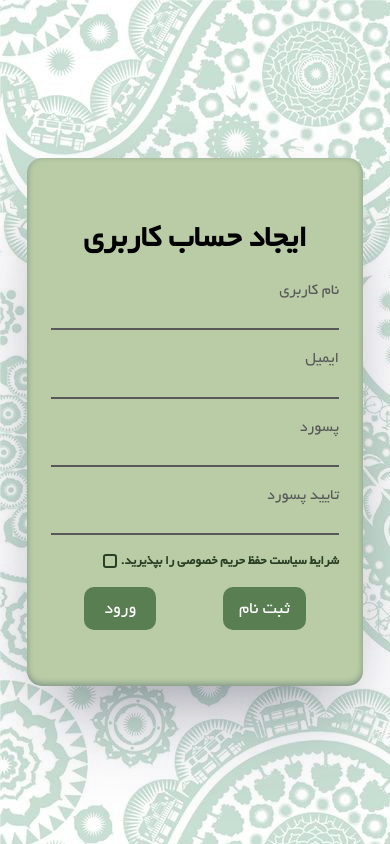
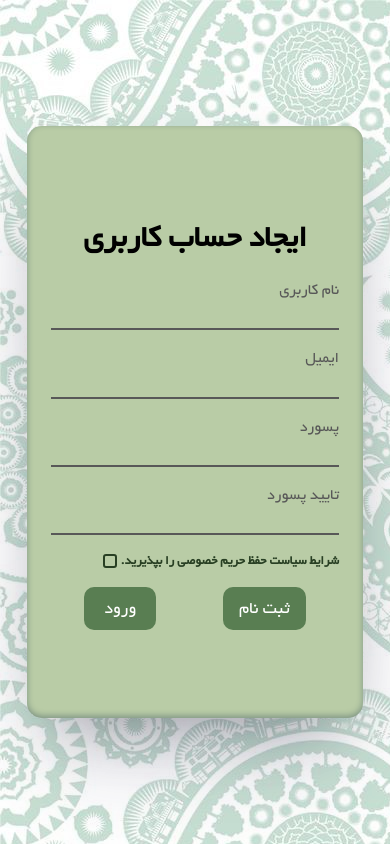
Before and after one commit to MrSafaran/OnlineShop, a React (Create React App) app: page /Signup in a window 390 px wide. Built offline with nearby package versions, Linux system fonts and the light colour scheme.

Commit message:
Fix the height of responsive  Signup page

```diff
--- a/src/styles/Signup.module.css
+++ b/src/styles/Signup.module.css
@@ -201,6 +201,7 @@
   .MainWrapper {
     width: 28rem;
     justify-content: center;
+    height: 37rem;
   }
 }
 
@@ -217,6 +218,7 @@
   .MainWrapper {
     width: 23rem;
     justify-content: center;
+    height: 37rem;
   }
 }
 @media only screen and (max-width: 460px) {
@@ -249,6 +251,7 @@
   .MainWrapper {
     width: 20rem;
     justify-content: center;
+    height: 37rem;
   }
 }
 
@@ -266,7 +269,7 @@
   .MainWrapper {
     width: 16rem;
     justify-content: center;
-    height: 35rem;
+    height: 37rem;
   }
   .inputContainer,
   .inputContainer input,
@@ -324,7 +327,7 @@
   .MainWrapper {
     width: 15rem;
     justify-content: center;
-    height: 35rem;
+    height: 37rem;
   }
   .formbuttons {
     justify-content: space-around;
```
